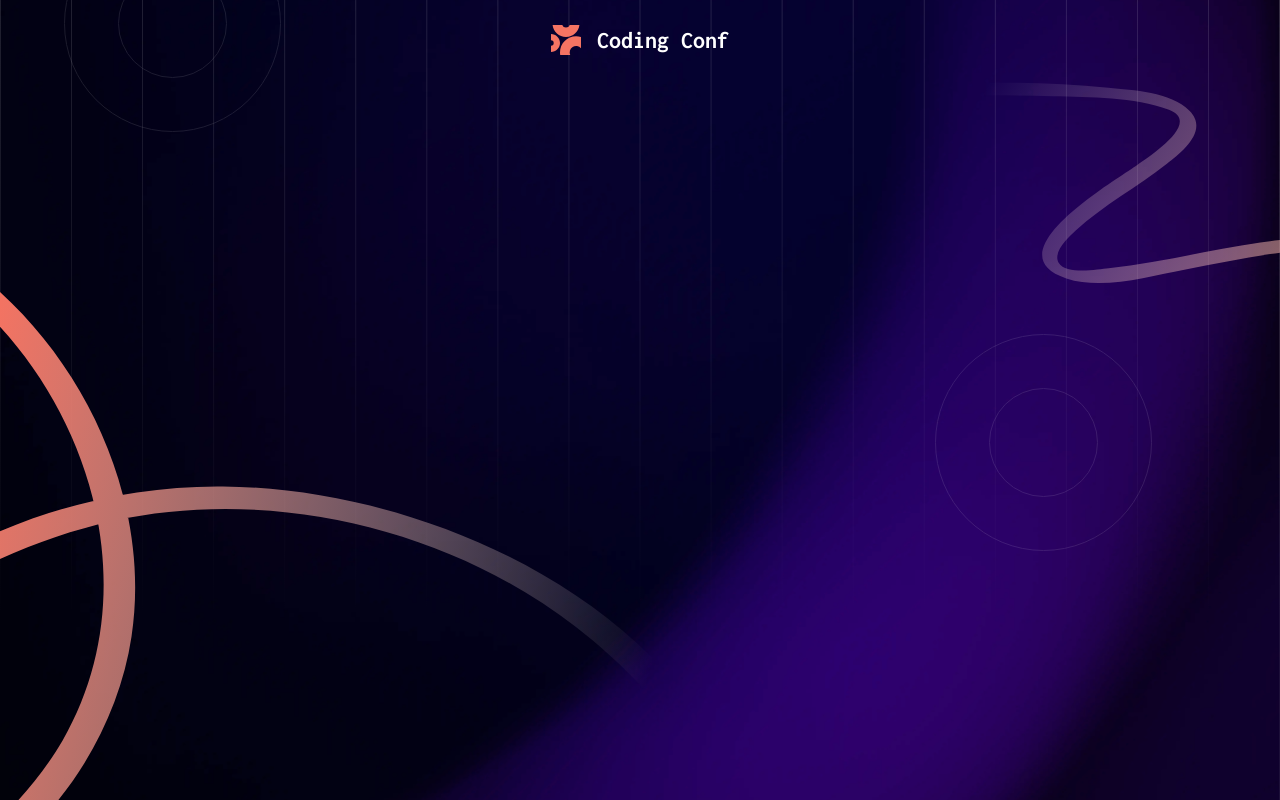
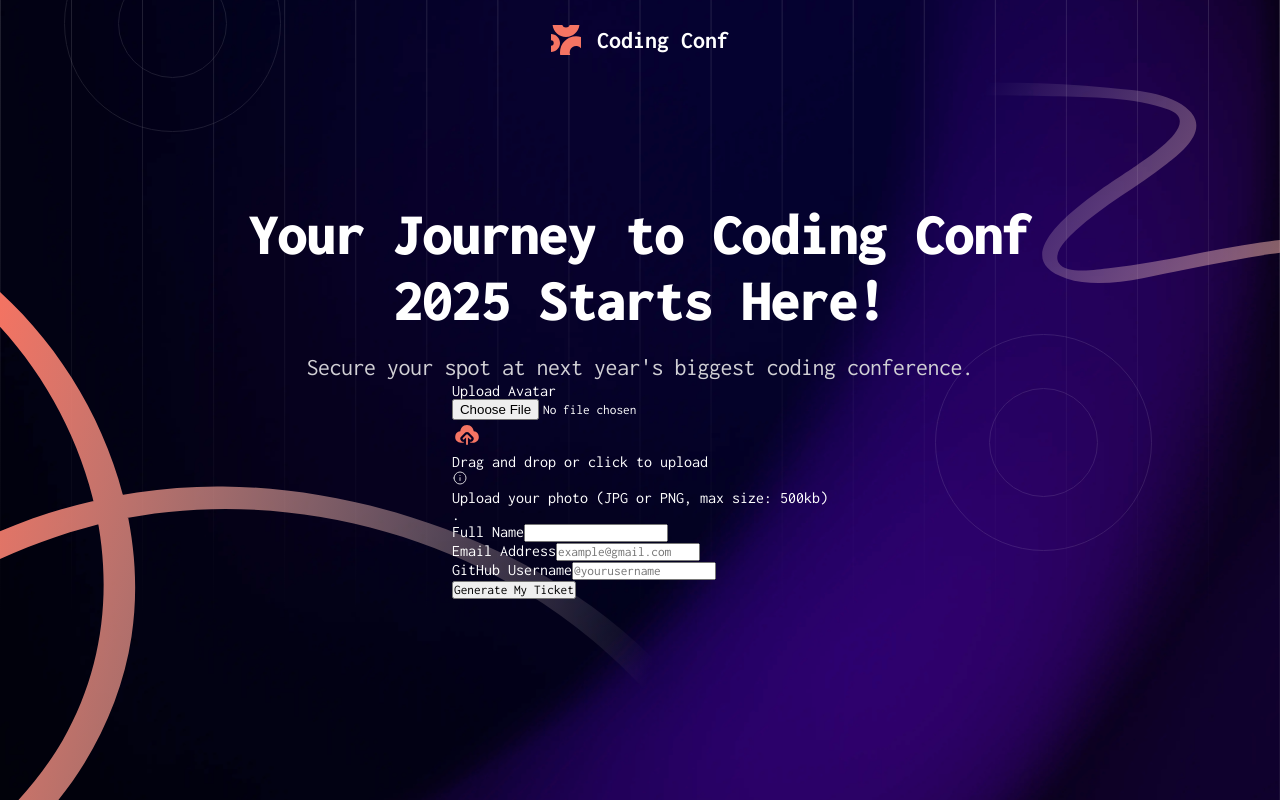
Before and after one commit to NavarroEmiliano/conference-ticket-generator-main, a React (Vite) app: page / in a window 1280 px wide. Built offline with nearby package versions, Linux system fonts and the light colour scheme.

Commit message:
form header

```diff
--- a/src/App.tsx
+++ b/src/App.tsx
@@ -1,6 +1,6 @@
-/* import { useState } from "react"; */
+import { useState } from "react";
 import "./App.css";
-/* import Form from "./components/Form/Form"; */
+import Form from "./components/Form/Form";
 import Header from "./components/Header/Header";
 import Background from "./components/Background/Background";
 
@@ -12,13 +12,13 @@ export interface User {
 }
 
 function App() {
-  /*   const [user, setUser] = useState<User>({}); */
+    const [user, setUser] = useState<User>({});
 
   return (
     <>
       <Background />
       <Header />
-      {/* <Form user={user} setUser={setUser} /> */}
+      <Form user={user} setUser={setUser} />
     </>
   );
 }
--- a/src/components/Form/Form.module.css
+++ b/src/components/Form/Form.module.css
@@ -1,5 +1,5 @@
 :root {
-    --Neutral-300: hsl(252, 6%, 83%);
+    --Neutral-300: #d1d0d5;
     --Neutral-500: hsl(246, 15%, 58%);
     --Neutral-700: hsl(245, 19%, 35%);
     --Neutral-900: hsl(248, 70%, 10%);
@@ -8,28 +8,39 @@
 }
 
 .container {
-    margin: 16px auto;
-    width: 640px;
+    position: absolute;
+    top: 0;
+    width: 100%;
+    height: 100vh;
     display: flex;
+    flex-direction: column;
+    justify-content: center;
     align-items: center;
-    flex-direction: column;
 }
 
-h2 {
-    font-size: 42px;
-    font-weight: 700;
-    text-align: center;
-    margin: 6px;
+.formHeader {
+    min-height: 181px;
+    max-width: 891px;
 }
 
-.container>p {
+.formHeader h2 {
+    font-size: 60px;
+    line-height: 110%;
+    letter-spacing: -1px;
     text-align: center;
-    margin: 10px;
-    font-weight: 400;
-    color: var(--Neutral-300);
-    font-size: 17px;
+    font-weight: 900;
+    margin-bottom: 20px;
 }
 
+.formHeader p {
+    font-size: 24px;
+    line-height: 120%;
+    letter-spacing: -0.5px;
+    text-align: center;
+    color: var(--Neutral-300);
+}
+
+/*
 .form {
     display: flex;
     flex-direction: column;
@@ -146,4 +157,4 @@ form button {
 
 form button:hover {
     background-color: var(--Orange-700);
-}
+}  */
--- a/src/components/Form/Form.tsx
+++ b/src/components/Form/Form.tsx
@@ -1,6 +1,6 @@
 import styles from "./Form.module.css";
-import uploadIcon from "../assets/images/icon-upload.svg";
-import infoIcon from "../assets/images/icon-info.svg";
+import uploadIcon from "../../assets/images/icon-upload.svg";
+import infoIcon from "../../assets/images/icon-info.svg";
 import { ChangeEvent, useState } from "react";
 import { User } from "../../App";
 
@@ -11,7 +11,7 @@ const Form = ({
   setUser: React.Dispatch<React.SetStateAction<User>>;
   user: User;
 }) => {
-/*   const [errorMessage, setErrorMessage] = useState<string | null>(null); */
+  const [errorMessage, setErrorMessage] = useState<string | null>(null);
 
   const handleChange = (e: ChangeEvent<HTMLInputElement>) => {
     const { name, value, files, type } = e.target;
@@ -32,15 +32,17 @@ const Form = ({
 
   const handleSubmit = (e: ChangeEvent<HTMLFormElement>) => {
     e.preventDefault();
-    if(!user.fullName) {
-      console.log('No papi, estas completamente confundido')
+    if (!user.fullName) {
+      console.log("No papi, estas completamente confundido");
     }
   };
 
   return (
     <div className={styles.container}>
-      <h2>Your Journey to Coding Conf 2025 Starts Here!</h2>
-      <p>Secure your spot at next year's biggest coding conference.</p>
+      <div className={styles.formHeader}>
+        <h2>Your Journey to Coding Conf 2025 Starts Here!</h2>
+        <p>Secure your spot at next year's biggest coding conference.</p>
+      </div>
       <form onSubmit={handleSubmit} className={styles.form}>
         <label className={styles.fileLabel} htmlFor="file">
           Upload Avatar
--- a/src/components/Header/Header.module.css
+++ b/src/components/Header/Header.module.css
@@ -21,8 +21,7 @@ header {
     height: 30px;
 }
 
-header h4 {
-    color: white;
+.headerContent h4 {
     font-weight: 700;
     font-size: 24px;
 }
```
